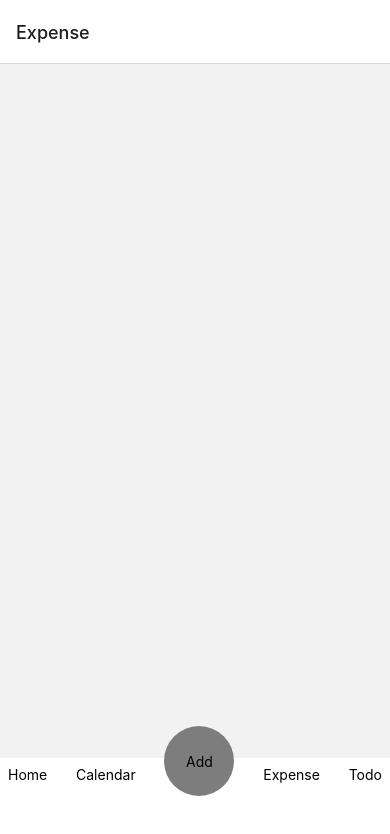
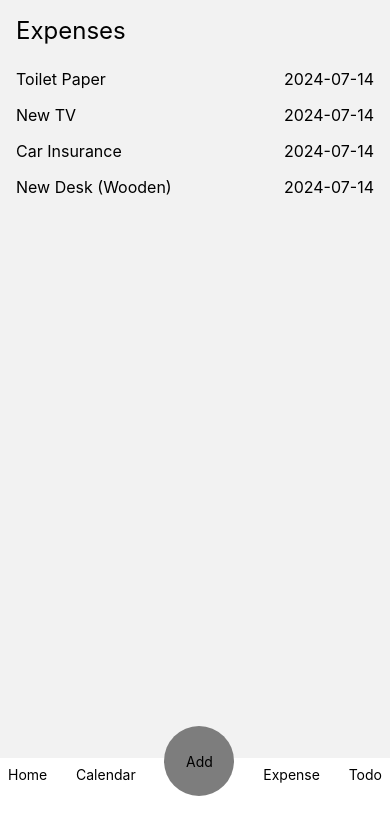
Before and after one commit to paolojulian/myday-app, a React Native app: screen /Expense in a window 390 px wide. Shown: the top 834 px of the page. Built offline with nearby package versions, Linux system fonts and the light colour scheme.

Commit message:
Add common components and expenses functionality

```diff
--- a/src/components/Typography.tsx
+++ b/src/components/common/Typography.tsx
@@ -2,10 +2,10 @@ import { ComponentProps, useMemo } from 'react';
 import { StyleSheet, Text } from 'react-native';
 
 type TypographyProps = {
-  variant: 'heading' | 'body';
+  variant?: 'heading' | 'body';
 } & ComponentProps<typeof Text>;
 
-export default function Typography({ variant, ...props }: TypographyProps) {
+export default function Typography({ variant = 'body', ...props }: TypographyProps) {
   const variantStyle = useMemo(() => {
     if (variant === 'heading') {
       return styles.heading;
--- /dev/null
+++ b/src/components/expenses/ExpenseItem.tsx
@@ -0,0 +1,27 @@
+import Row from '../common/Row';
+import Typography from '../common/Typography';
+
+type ExpenseItemProps = {
+  id: string;
+  name: string;
+  notes: string;
+  date: string;
+};
+export default function ExpenseItem({
+  id,
+  name,
+  notes,
+  date,
+}: ExpenseItemProps) {
+  return (
+    <Row
+      style={{
+        paddingVertical: 8,
+        justifyContent: 'space-between',
+      }}
+    >
+      <Typography>{name}</Typography>
+      <Typography>{date}</Typography>
+    </Row>
+  );
+}
--- /dev/null
+++ b/src/components/expenses/ExpensesList.tsx
@@ -0,0 +1,35 @@
+import Stack from '../common/Stack';
+import ExpenseItem from './ExpenseItem';
+
+const MOCK_EXPENSES = [
+  {
+    id: 'e1',
+    name: 'Toilet Paper',
+    amount: 94.12,
+    date: '2024-07-14',
+  },
+  { id: 'e2', name: 'New TV', amount: 799.49, date: '2024-07-14' },
+  {
+    id: 'e3',
+    name: 'Car Insurance',
+    amount: 294.67,
+    date: '2024-07-14',
+  },
+  {
+    id: 'e4',
+    name: 'New Desk (Wooden)',
+    amount: 450,
+    date: '2024-07-14',
+  },
+];
+export default function ExpensesList() {
+  const expenses = MOCK_EXPENSES;
+
+  return (
+    <Stack>
+      {expenses.map(({ id, name, amount, date }) => (
+        <ExpenseItem key={id} id={id} name={name} date={date} notes={''} />
+      ))}
+    </Stack>
+  );
+}
--- a/src/navigation/BottomTabNavigator.tsx
+++ b/src/navigation/BottomTabNavigator.tsx
@@ -3,7 +3,7 @@ import HomeScreen from '../screens/HomeScreen';
 import CalendarScreen from '../screens/CalendarScreen';
 import ExpenseScreen from '../screens/ExpenseScreen';
 import TodoScreen from '../screens/TodoScreen';
-import { Text, TouchableOpacity, View } from 'react-native';
+import { SafeAreaView, Text, TouchableOpacity, View } from 'react-native';
 import AddScreen from '../screens/AddScreen';
 
 const Tab = createBottomTabNavigator();
@@ -19,6 +19,9 @@ enum TabName {
 export default function BottomTabNavigator() {
   return (
     <Tab.Navigator
+      screenOptions={{
+        header: ({ route }) => <SafeAreaView></SafeAreaView>,
+      }}
       tabBar={(props) => (
         <View
           style={{
--- a/src/screens/ExpenseScreen.tsx
+++ b/src/screens/ExpenseScreen.tsx
@@ -1,3 +1,18 @@
+import Stack from '../components/common/Stack';
+import Typography from '../components/common/Typography';
+import ExpensesList from '../components/expenses/ExpensesList';
+
 export default function ExpenseScreen() {
-  return null;
+  return (
+    <Stack
+      style={{
+        padding: 16,
+        rowGap: 16,
+      }}
+    >
+      <Typography variant='heading'>Expenses</Typography>
+
+      <ExpensesList />
+    </Stack>
+  );
 }
--- a/src/screens/HomeScreen.tsx
+++ b/src/screens/HomeScreen.tsx
@@ -1,5 +1,5 @@
-import Stack from '../components/Stack';
-import Typography from '../components/Typography';
+import Stack from '../components/common/Stack';
+import Typography from '../components/common/Typography';
 
 export default function HomeScreen() {
   return (
```
Also changed, not shown: src/components/common/Row.tsx (renamed from src/components/Row.tsx), src/components/common/Stack.tsx (renamed from src/components/Stack.tsx).
